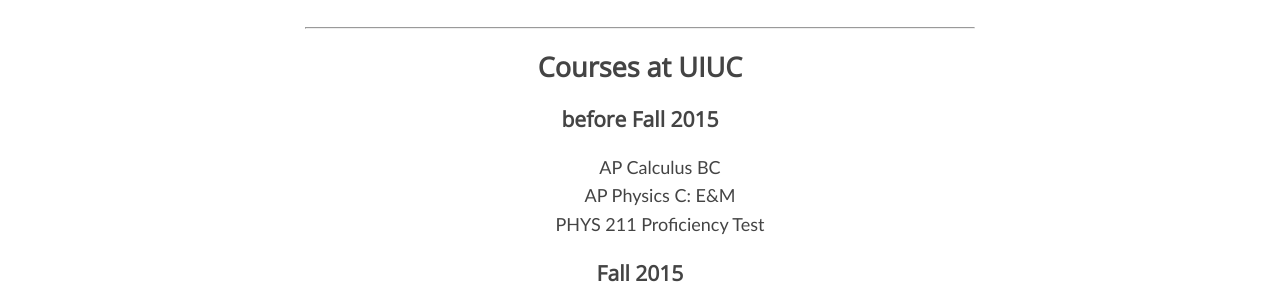
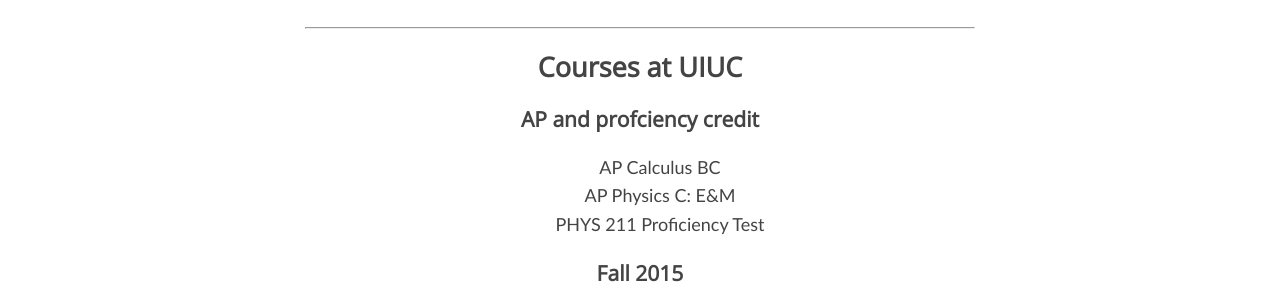
Before and after one commit to akashdeepdeb/akash.github.io, a Jekyll site: the page built from course_material/index.html, in a window 1280 px wide and 900 px high, scrolled down 521 px. Shown: the part 156-456 px from the top of the window. Built offline with Jekyll 4.4.1, drawn with Linux system fonts in a browser that asks for light colours; some of the changed lines change nothing that is shown.

Commit message:
Update index.html

```diff
--- a/course_material/index.html
+++ b/course_material/index.html
@@ -49,9 +49,10 @@
   Courses at UIUC
 </h2>
 <h3>
-  before Fall 2015
+  AP and profciency credit
 </h3>
 <ul>
+
  <li>
   <a href = "javascript:showhide('calcBC')">AP Calculus BC</a>
   <div id = "calcBC" style = "text-align: left; display:none;">
@@ -69,6 +70,7 @@
    <hr width = "40%">
    <br>
   </div>
+
  </li>
   <li><a href = "javascript:showhide('physEM')">AP Physics C: E&M</a>
   <div id = "physEM" style = "text-align: left; display: none;">
@@ -86,9 +88,28 @@
    <hr width = "40%">
    <br>
   </div>
+ </li>
 
-  </li>
- <li><a href = "/PHYS211">PHYS 211 Proficiency Test</a></li>
+ <li><a href = "javascript:showhide('physprof')">PHYS 211 Proficiency Test</a>
+  <div id = "physprof" style = "text-align: left; display: none;">
+   <br>
+   <hr width = "40%">
+   <p><b>Course Review</b><br>
+   I had no intention of writing the PHYS 211 proficiency test. Indeed, I was bent on taking the course since I was really interested in Classical Mechanics.
+   However, in the last few days I remembered that I had signed up for the test and realized that the deadline to drop the test had passed. So, I was left with one choice (not much of a 'choice' really.) I had 2 days to prepare.
+   In my Junior year of high-school, I had formally taken MIT's 8.01 Classical Mechanics on edX, taught by the great Walter Lewin. It is perhaps the best course I have even taken in my life and 8.01's course quality is unparalleled. Anyways, with 2 days left to prepare, I re-viewed all 36 hours of Classical Mechanics videos on YouTube and somehow passed the proficiency test.
+   A stroke of luck you say? Maybe. Maybe not. I can say one thing. When I took the test, I knew I had given many right answers because I got the answer on my first try. All in all, the test wasn't very hard. So, to prepare for it, you can watch Walter Lewin's lecture videos on YouTube.
+   </p>
+   <p><b>References</b><br>
+   MIT: <a href = "https://www.youtube.com/watch?v=Uo28HOrhipc&list=PLUdYlQf0_sSsb2tNcA3gtgOt8LGH6tJbr">Physics 8.01 - Classical Mechanics (video)</a><br>
+   UIUC: <a href = "https://courses.physics.illinois.edu/phys211/fa2015/">PHYS 211 UIUC (course)</a><br>
+   exscape: <a href = "/exscape.pdf">Notes by edX user exscape - Thomas Backman (pdf)</a><br>
+   </p>
+   <hr width = "40%">
+   <br>
+  </div>
+ </li>
+
 </ul>
 <h3>
   Fall 2015
```
